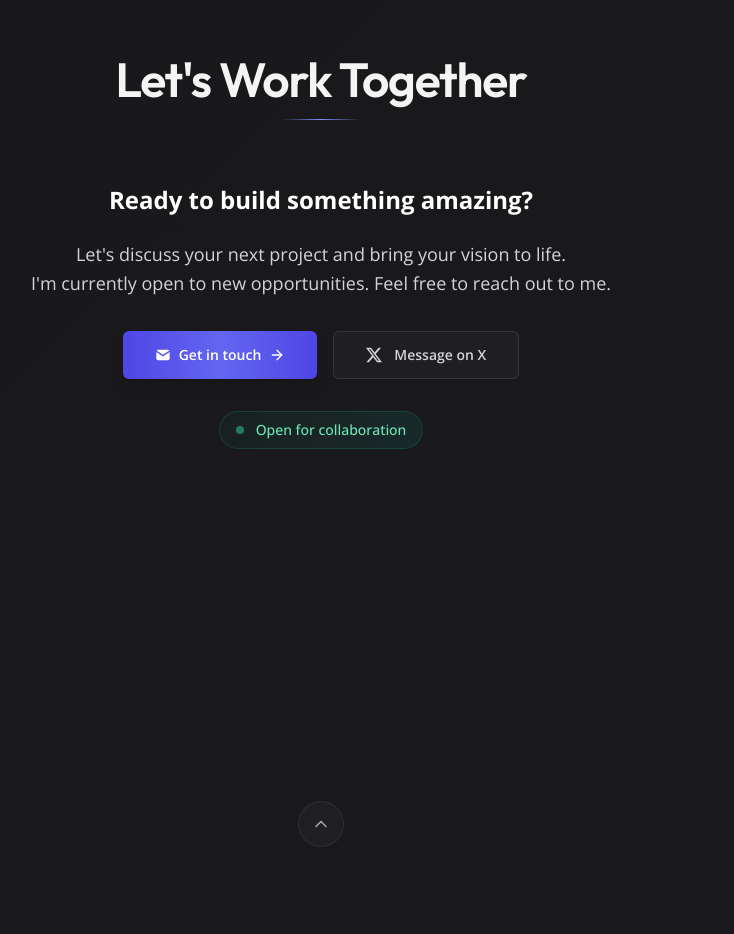
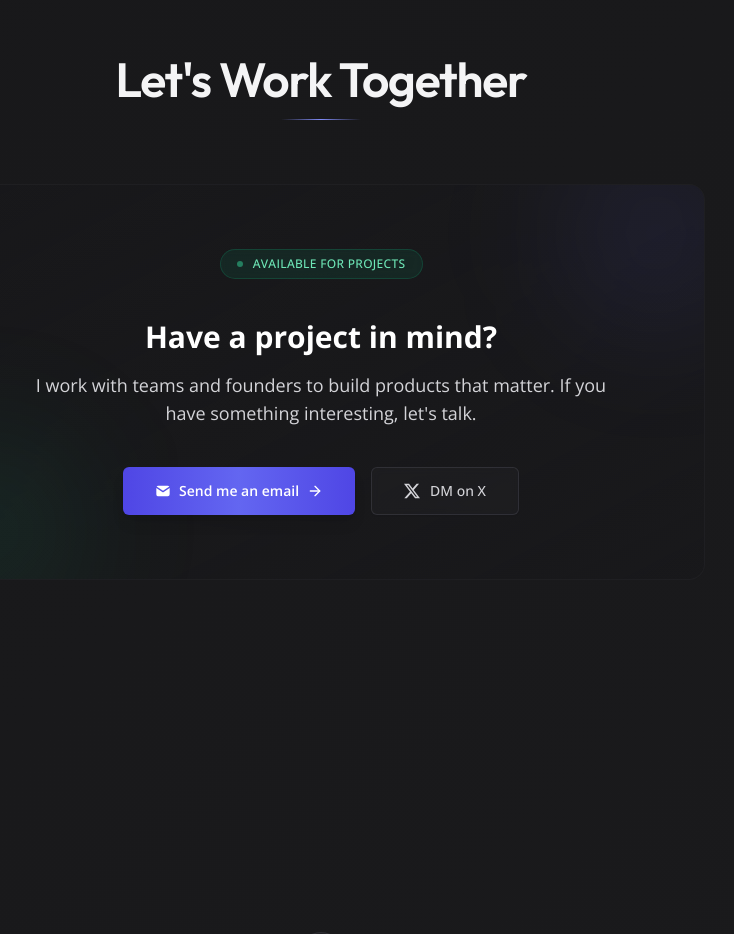
Before and after one commit to CarboxyDev/carboxy.tech, a Next.js app: page / in a window 1280 px wide. Shown: the part 5360-6294 px from the top of the page, without its empty margins (319-1053 px from the left). Built offline with nearby package versions, Linux system fonts and the light colour scheme; what tailwindcss-debug-screens would draw is missing.

Commit message:
Update contact section

```diff
--- a/src/app/(home)/contact.tsx
+++ b/src/app/(home)/contact.tsx
@@ -2,8 +2,8 @@
 
 import { SectionHeading } from '@/components/home/section-heading';
 import { MailIcon, TwitterIcon } from '@/components/icons/social-icons';
+import { PrimaryButton } from '@/components/ui/primary-button';
 import { Button } from '@/components/vendor/button';
-import { PrimaryButton } from '@/components/ui/primary-button';
 import { LINKS } from '@/lib/config/links';
 import { motion } from 'framer-motion';
 import { ArrowRight } from 'lucide-react';
@@ -14,39 +14,57 @@ export const Contact = () => {
       <div className="space-y-16">
         <SectionHeading title="Let's Work Together" />
 
-        <div className="mx-auto max-w-2xl text-center">
+        <div className="mx-auto max-w-3xl">
           <motion.div
             initial={{ opacity: 0, y: 30 }}
             whileInView={{ opacity: 1, y: 0 }}
             viewport={{ once: true }}
             transition={{ duration: 0.6 }}
-            className="space-y-8"
+            className="relative overflow-hidden rounded-2xl border border-zinc-800/50 bg-gradient-to-br from-zinc-900/50 via-zinc-900/30 to-zinc-900/50 p-12 backdrop-blur-sm lg:p-16"
           >
-            <div className="space-y-6">
-              <h3 className="text-xl font-bold text-white lg:text-2xl">
-                Ready to build something amazing?
+            <div className="absolute -right-12 -top-12 h-48 w-48 rounded-full bg-primary-500/10 blur-3xl" />
+            <div className="absolute -bottom-12 -left-12 h-48 w-48 rounded-full bg-emerald-500/10 blur-3xl" />
+
+            <div className="relative space-y-10">
+              <div className="space-y-4 text-center">
+                <motion.div
+                  initial={{ opacity: 0, scale: 0.9 }}
+                  whileInView={{ opacity: 1, scale: 1 }}
+                  viewport={{ once: true }}
+                  transition={{ duration: 0.5, delay: 0.1 }}
+                  className="mb-6 inline-flex items-center gap-2.5 rounded-full border border-emerald-500/20 bg-emerald-500/10 px-4 py-1.5 backdrop-blur-sm"
+                >
+                  <div className="relative flex items-center">
+                    <div className="h-1.5 w-1.5 animate-pulse rounded-full bg-emerald-400" />
+                    <div className="absolute inset-0 animate-ping rounded-full bg-emerald-400 opacity-40" />
+                  </div>
+                  <span className="text-xs font-medium tracking-wide text-emerald-300">
+                    AVAILABLE FOR PROJECTS
+                  </span>
+                </motion.div>
+
+                <h3 className="text-2xl font-bold text-white lg:text-3xl">
+                  Have a project in mind?
                 </h3>
-              <p className="text-lg leading-relaxed text-zinc-300">
-                Let's discuss your next project and bring your vision to life.
-                <br />
-                I'm currently open to new opportunities. Feel free to reach out
-                to me.
+                <p className="mx-auto max-w-xl text-base leading-relaxed text-zinc-300 lg:text-lg">
+                  I work with teams and founders to build products that matter.
+                  If you have something interesting, let's talk.
                 </p>
               </div>
 
-            <div className="flex flex-col gap-4 sm:flex-row sm:justify-center">
+              <div className="flex flex-col items-center gap-4 sm:flex-row sm:justify-center">
                 <motion.div
                   initial={{ opacity: 0, y: 20 }}
                   whileInView={{ opacity: 1, y: 0 }}
                   viewport={{ once: true }}
-                transition={{ duration: 0.6, delay: 0.1 }}
+                  transition={{ duration: 0.5, delay: 0.2 }}
                 >
                   <PrimaryButton
                     href={LINKS.email}
-                  className="px-8"
+                    className="w-full px-8 sm:w-auto"
                   >
                     <MailIcon className="h-4 w-4" />
-                  <span>Get in touch</span>
+                    <span>Send me an email</span>
                     <ArrowRight className="h-4 w-4 transition-transform duration-300 group-hover:translate-x-1" />
                   </PrimaryButton>
                 </motion.div>
@@ -55,39 +73,25 @@ export const Contact = () => {
                   initial={{ opacity: 0, y: 20 }}
                   whileInView={{ opacity: 1, y: 0 }}
                   viewport={{ once: true }}
-                transition={{ duration: 0.6, delay: 0.2 }}
+                  transition={{ duration: 0.5, delay: 0.3 }}
                 >
                   <a
                     href={LINKS.twitter}
                     target="_blank"
                     rel="noopener noreferrer"
+                    className="block w-full sm:w-auto"
                   >
                     <Button
                       variant="outline"
-                    className="h-12 gap-3 border border-zinc-700/70 bg-zinc-800/50 px-8 font-semibold text-zinc-300 backdrop-blur-sm transition-all duration-300 hover:scale-[1.02] hover:border-zinc-500 hover:bg-zinc-700/50 hover:text-white active:scale-[0.98]"
+                      className="h-12 w-full gap-2.5 border border-zinc-700/60 bg-zinc-800/40 px-8 font-medium text-zinc-300 backdrop-blur-sm transition-all duration-300 hover:border-zinc-600 hover:bg-zinc-800/60 hover:text-white sm:w-auto"
                     >
                       <TwitterIcon className="h-4 w-4" />
-                    <span>Message on X</span>
+                      <span>DM on X</span>
                     </Button>
                   </a>
                 </motion.div>
               </div>
-
-            <motion.div
-              initial={{ opacity: 0, y: 20 }}
-              whileInView={{ opacity: 1, y: 0 }}
-              viewport={{ once: true }}
-              transition={{ duration: 0.6, delay: 0.3 }}
-              className="mt-8 inline-flex items-center gap-3 rounded-full border border-emerald-500/20 bg-gradient-to-r from-emerald-500/5 to-teal-500/10 px-4 py-2 backdrop-blur-sm"
-            >
-              <div className="relative">
-                <div className="h-2 w-2 animate-pulse rounded-full bg-emerald-400" />
-                <div className="absolute inset-0 animate-ping rounded-full bg-emerald-400 opacity-30" />
             </div>
-              <span className="text-sm font-medium text-emerald-300">
-                Open for collaboration
-              </span>
-            </motion.div>
           </motion.div>
         </div>
       </div>
```
Lines whose indentation alone changed are shown as unchanged.
